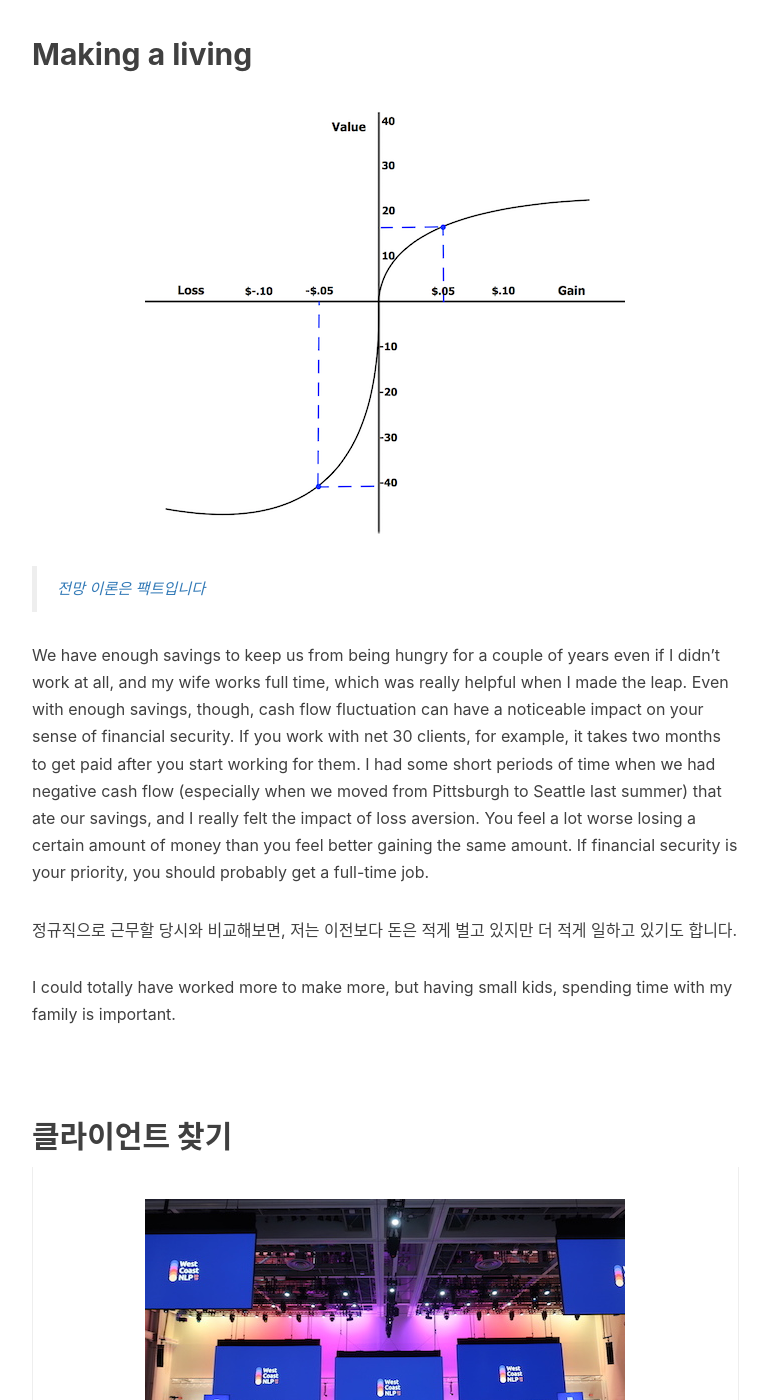
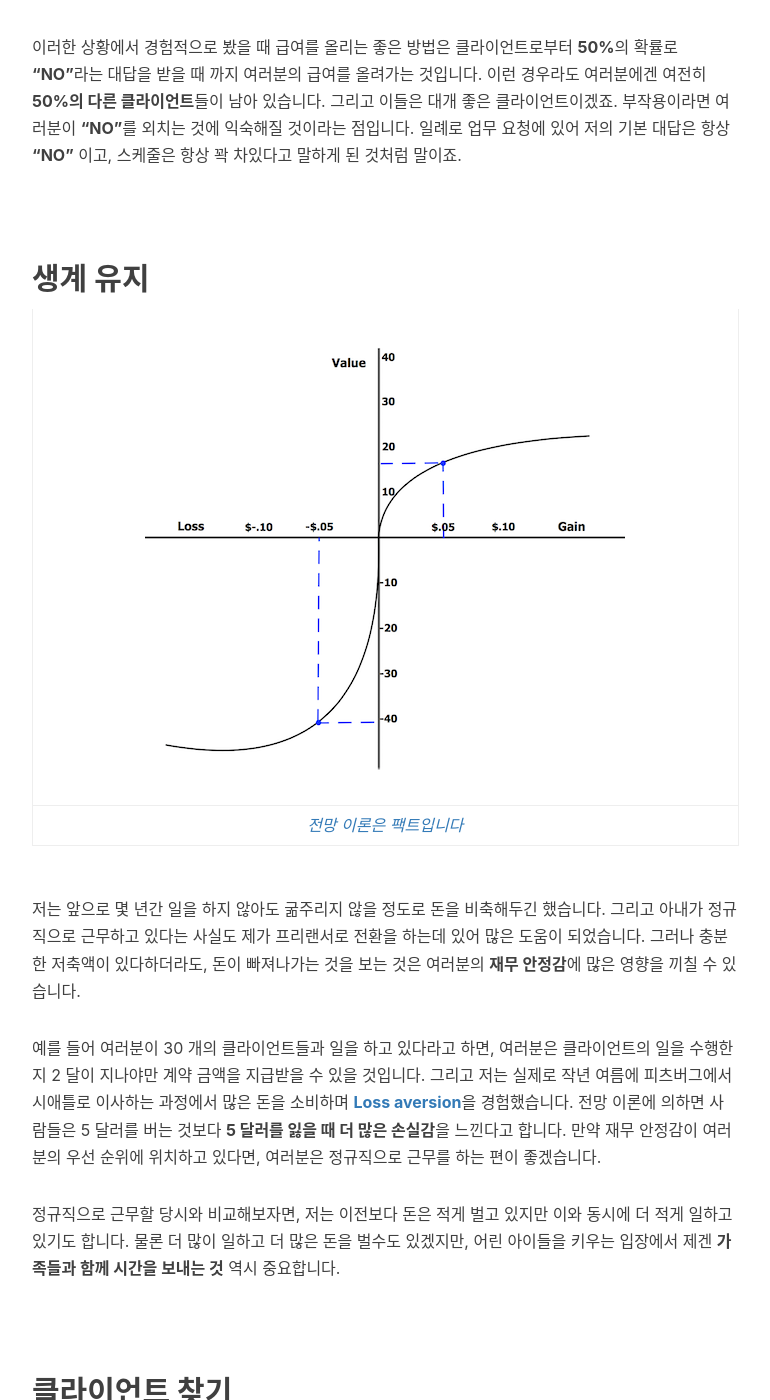
Before and after one commit to Huffon/huffon.github.io, a Jekyll site: the page built from _posts/2020-05-10-ai-freelancer.md, in a window 1280 px wide and 1400 px high, scrolled down 3216 px. Shown: the whole window, without its empty margins (233-1003 px from the left). Built offline with Jekyll 4.4.1, drawn with Linux system fonts in a browser that asks for light colours; nearby versions of some CDN libraries; comment, search, counter and statistics services are not loaded; some of the changed text lies outside the part shown.

Commit message:
Finish Translation

```diff
--- a/_posts/2020-05-10-ai-freelancer.md
+++ b/_posts/2020-05-10-ai-freelancer.md
@@ -9,14 +9,17 @@ tags:
   - Etc.
 ---
 
-본 글은
+본 글은 유수의 기업에서 리서치 경험을 하고, Duolingo에서 아시아권 언어들과 관련해 흥미로운 연구들을 수행한 [Masato Hagiwara](https://masatohagiwara.net/#about)가 정규직 근무를 그만두고, 1 년간 프리랜서 생활을 하며 느낀 경험과 생각을 정리한 [글](https://masatohagiwara.net/202002-my-first-year-as-a-freelance-ai-engineer.html)을 Masato에게 허락을 구하고 번역한 글입니다.
+
+원글은 미국에서의 프리랜서 생활에 대한 이야기를 다루고 있기는 하지만, 최근 한국에서도 인공지능과 관련해 많은 일자리가 생기고 있기 때문에 한국에서도 충분히 고려해볼 수 있는 상황에 대한 이야기라고 생각합니다. 프리랜서를 한 번이라도 고민해보신 분이라면 재밌게 읽으실 수 있을테니 편한 마음으로 읽어주시면 되겠습니다 :)
 
 <br/>
 
 ## 들어가며
 
-![](/img/in-post/wework.jpg)
-> 시애틀에 위치한 WeWork
+| ![](/img/in-post/wework.jpg) |
+|:--:|
+| _시애틀에 위치한 WeWork_ |
 
 이번 주는 제가 정규직을 그만두고 독립적인 NLP/ML 엔지니어 및 리서처가 된지 1 주년이 되는 주입니다. 지금부터 이를 **"프리랜서 AI 엔지니어"**라고 칭하도록 하겠습니다. 제가 경험한 프리랜서 생활은 매우 긍정적이었으며, 지난 1년은 아마 제 커리어에 있어 가장 생산적이었던 한 해 였을 것입니다. 해당 기간 동안 제가 달성한 **"성취"**는 다음과 같습니다:
 
@@ -58,21 +61,17 @@ tags:
 
 <br/>
 
-## Making a living
+## 생계 유지
 
-![](/img/in-post/sigmoid.png)
-> [전망 이론은 팩트입니다](https://ko.wikipedia.org/wiki/%EC%A0%84%EB%A7%9D%EC%9D%B4%EB%A1%A0)
+| ![](/img/in-post/sigmoid.png) |
+|:--:|
+| _[전망 이론은 팩트입니다](https://ko.wikipedia.org/wiki/%EC%A0%84%EB%A7%9D%EC%9D%B4%EB%A1%A0)_ |
 
-We have enough savings to keep us from being hungry for a couple of years even if I didn’t work at all, and my wife works full time, which was really helpful when I made the leap.
-Even with enough savings, though, cash flow fluctuation can have a noticeable impact on your sense of financial security.
-If you work with net 30 clients, for example, it takes two months to get paid after you start working for them.
-I had some short periods of time when we had negative cash flow (especially when we moved from Pittsburgh to Seattle last summer) that ate our savings, and I really felt the impact of loss aversion.
-You feel a lot worse losing a certain amount of money than you feel better gaining the same amount.
-If financial security is your priority, you should probably get a full-time job.
+저는 앞으로 몇 년간 일을 하지 않아도 굶주리지 않을 정도로 돈을 비축해두긴 했습니다. 그리고 아내가 정규직으로 근무하고 있다는 사실도 제가 프리랜서로 전환을 하는데 있어 많은 도움이 되었습니다. 그러나 충분한 저축액이 있다하더라도, 돈이 빠져나가는 것을 보는 것은 여러분의 **재무 안정감**에 많은 영향을 끼칠 수 있습니다.
 
-정규직으로 근무할 당시와 비교해보면, 저는 이전보다 돈은 적게 벌고 있지만 더 적게 일하고 있기도 합니다.
+예를 들어 여러분이 30 개의 클라이언트들과 일을 하고 있다라고 하면, 여러분은 클라이언트의 일을 수행한지 2 달이 지나야만 계약 금액을 지급받을 수 있을 것입니다. 그리고 저는 실제로 작년 여름에 피츠버그에서 시애틀로 이사하는 과정에서 많은 돈을 소비하며 [**Loss aversion**](https://en.wikipedia.org/wiki/Loss_aversion)을 경험했습니다. 전망 이론에 의하면 사람들은 5 달러를 버는 것보다 **5 달러를 잃을 때 더 많은 손실감**을 느낀다고 합니다. 만약 재무 안정감이 여러분의 우선 순위에 위치하고 있다면, 여러분은 정규직으로 근무를 하는 편이 좋겠습니다.
 
-I could totally have worked more to make more, but having small kids, spending time with my family is important.
+정규직으로 근무할 당시와 비교해보자면, 저는 이전보다 돈은 적게 벌고 있지만 이와 동시에 더 적게 일하고 있기도 합니다. 물론 더 많이 일하고 더 많은 돈을 벌수도 있겠지만, 어린 아이들을 키우는 입장에서 제겐 **가족들과 함께 시간을 보내는 것** 역시 중요합니다.
 
 <br/>
 
@@ -91,8 +90,9 @@ I could totally have worked more to make more, but having small kids, spending t
 
 ## 자유
 
-![](/img/in-post/seoul.jpg)
-> 2018년 서울
+| ![](/img/in-post/seoul.jpg) |
+|:--:|
+| _2018년 서울_ |
 
 사람들은 프리랜서의 가장 큰 장점으로 **장소와 시간에 구애받지 않는 자유**라고 이야기하곤 합니다. 이는 아마 가장 중요한 요소는 아닐 것입니다. 적어도 제게는 말이죠. 특히 기술 분야의 많은 고용주들은 직원이 제대로 된 작업만 처리한다면 **어디서 일하든**, **언제 일하든** 크게 개의치 않는 경향이 있습니다.
 
@@ -144,18 +144,14 @@ I could totally have worked more to make more, but having small kids, spending t
 
 클라이언트에게 **"제가 지난 주에 이만큼의 시간 동안 논문을 읽었으니 돈을 지불해주십시오"**라고 말을 할 수는 없겠죠 (만약 그렇게 해주는 클라이언트가 있다면 제게도 알려주세요). 기억하세요. 당신은 AI를 학습하기 위해 고용된 것이 아닌 클라이언트의 문제를 해결하기 위해 고용된 **프로**입니다. 그리고 모든 고용주들은 당신이 이미 **최근 AI 발전**을 모두 캐치업 하고 있는 사람이기를 기대할 것입니다. (네, 네.. 저도 압니다. 여기 최근의 AI 발전에 있어 하나의 도메인이라도 제대로 캐치업하고 계신 분이 계신가요?) 제 생각에 이러한 **수익성 없는 학습**은 AI 프리랜서로서 스스로 지불해야 할 대가라고 생각합니다.
 
-저는 시애틀에 거주하고 있지만 이 사실이 프리랜서가 되는 것에 도움이 되는지는 모르겠습니다. 저는 원격으로 근무하며, 컨퍼런스에서 발표를 할 때를 제외하고는 거의 출근을 하지 않습니다.
-Allen AI와 근무하
-I work with Allen AI, and it’s nice that I can simply drop by on short notice and have lunch with the team, although I would be able to do my work even if I was on the other side of the earth.
-만약 여러분이 원격으로 업무를 보신다면,
-I think you’d be better off if you lived in a cheaper city and work with clients in other large tech hubs.
+저는 시애틀에 거주하고 있지만 이 사실이 프리랜서가 된다는 것에 도움이 되는지는 모르겠습니다. 저는 컨퍼런스에서 발표를 해야할 때를 제외하고는 거의 출근을 하지 않습니다. 저는 또한 **Allen AI**와 함께 일을 하기도 하는데, 지구 반대편에 살면서도 방문하고 싶을 때 회사에 방문해 팀원들과 점심 식사를 함께 할 수 있다는 것은 정말이지 굉장한 이점입니다. 만약 여러분이 원격으로 근무를 하신다면 상대적으로 **저렴한 도시**에 거주하며, **테크 허브**에 위치한 클라이언트들과 함께 협력하는 것이 좋은 선택이라 생각합니다.
 
 <br/>
 
 ## 커리어 계발
-
-![](/img/in-post/cands.jpg)
-> 피츠버그에 위치한 코워킹 스페이스 [Code & Supply](https://codeandsupply.co/)
+| ![](/img/in-post/cands.jpg) |
+|:--:|
+| _피츠버그에 위치한 코워킹 스페이스 [Code & Supply](https://codeandsupply.co/)_ |
 
 여러분이 **커리어를 계발**하고 보다 **숙련된 프리랜서**가 되는 방법은 존재합니다. 그러나 이는 정규직의 계발과 매우 다릅니다. 저도 이제 프리랜서를 시작하는 입장이기 때문에 본 계발 방법은 내년에 또 달라질 수도 있습니다.
 
@@ -175,7 +171,4 @@ I think you’d be better off if you lived in a cheaper city and work with clien
 
 ## 요약
 
-본 포스트를 통해 저는 **프리랜서 AI 엔지니어**가 가능한 커리어 패스임을 보여주고자 했습니다.
-
-You need to understand that this is a very qualified statement and your mileage may vary.
-여러분이 프리랜서의 길에 뛰어들고 파산하더라도 저에게 화를 내지는 말아주세요. 글을 읽고 궁금한 점이 생기셨거나 질문 혹은 피드백을 원하신다면 언제든 제게 메일을 보내주세요. 제 경험을 이렇게 공유하게 되어 기쁘네요!
+본 포스트를 통해 저는 **프리랜서 AI 엔지니어**가 가능한 커리어 패스임을 보여주고자 했습니다. 사람마다 처한 상황이 다르기 때문에 여러분은 이 글이 주관적일 수 있음을 이해하셔야 합니다. 프리랜서의 길에 뛰어들고 파산하더라도 저에게 화를 내지는 말아주세요. 글을 읽고 궁금한 점이 생기셨거나 질문 혹은 피드백을 원하신다면 언제든 제게 메일을 보내주세요. 제 경험을 이렇게 공유하게 되어 기쁘네요!
```
